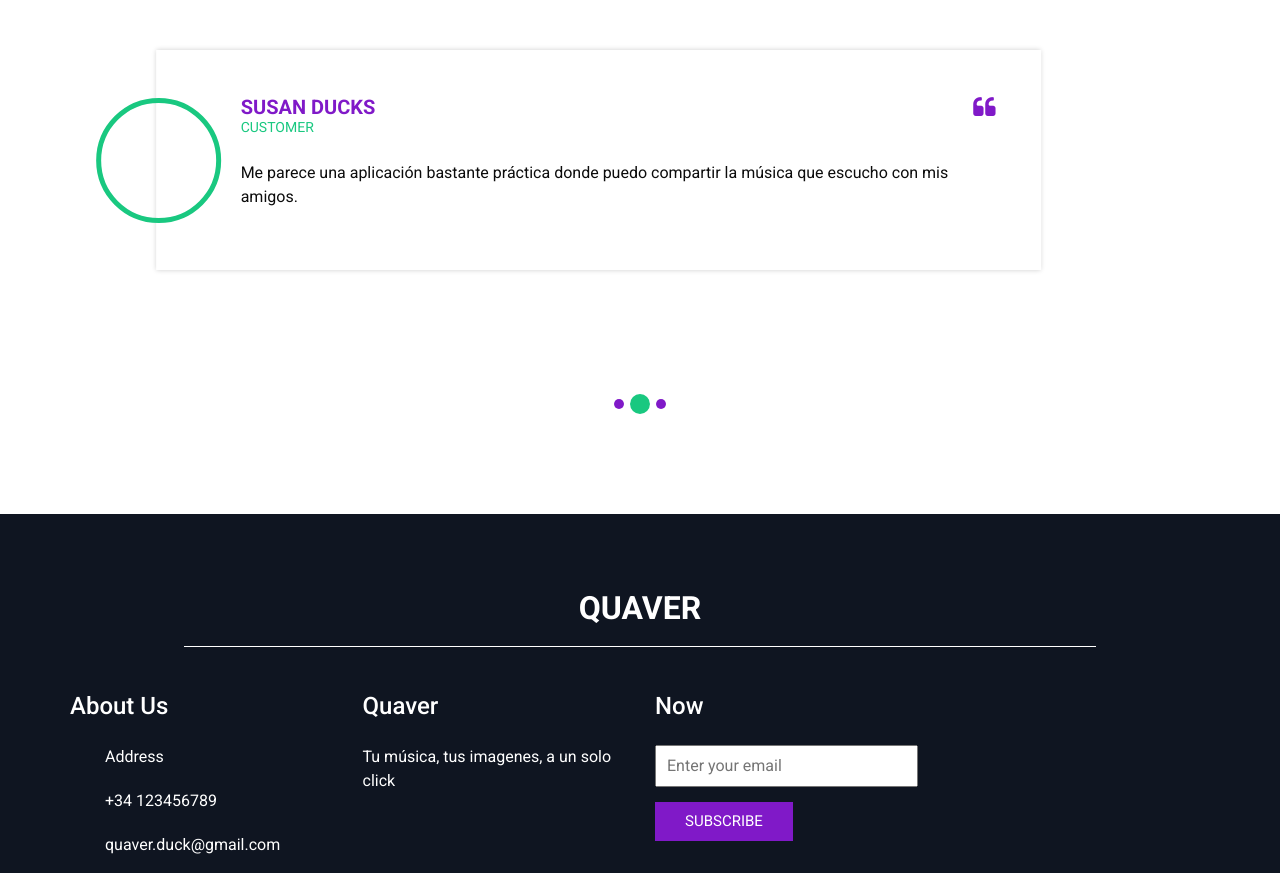
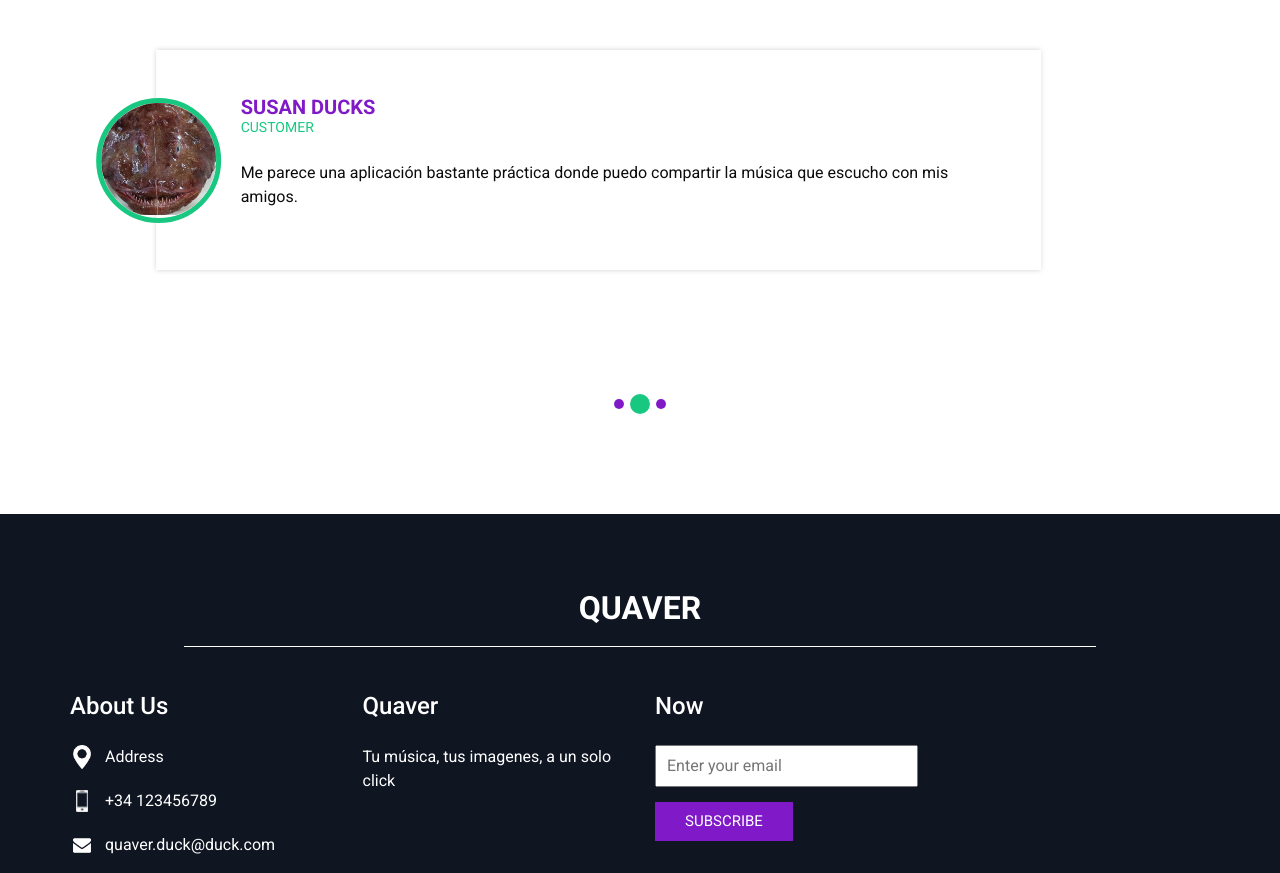
Before and after one commit to UniExtremadura/gps-project-gd06, a plain HTML site: page docs/testimonial.html in a window 1280 px wide. Shown: the part 117-990 px from the top of the page. Drawn offline with nearby package versions, Linux system fonts and the light colour scheme; some packages are replaced by stand-ins of ours; files whose address does not match are found by name.

Commit message:
GD06-137 HU11.3 Recopilar testimonios positivos

```diff
--- a/docs/testimonial.html
+++ b/docs/testimonial.html
@@ -95,7 +95,7 @@
             <div class="col-md-10 mx-auto">
               <div class="box">
                 <div class="img-box">
-                  <img src="images/client.jpg" alt="">
+                  <img src="imagenes/client1.png" alt="">
                 </div>
                 <div class="detail-box">
                   <div class="client_info">
@@ -107,7 +107,6 @@
                         Customer
                       </h6>
                     </div>
-                    <i class="fa fa-quote-left" aria-hidden="true"></i>
                   </div>
                   <p>
                     Me parece una aplicación bastante práctica donde puedo compartir la música que escucho con mis amigos.
@@ -124,7 +123,7 @@
             <div class="col-md-10 mx-auto">
               <div class="box">
                 <div class="img-box">
-                  <img src="images/client.jpg" alt="">
+                  <img src="imagenes/client2.jpeg" alt="">
                 </div>
                 <div class="detail-box">
                   <div class="client_info">
@@ -136,7 +135,6 @@
                         Customer
                       </h6>
                     </div>
-                    <i class="fa fa-quote-left" aria-hidden="true"></i>
                   </div>
                   <p>
                     Puedo juntar mis dos pasiones al mismo tiempo, la música y la fotográfia. Gracias a esta apliación puedo recordar
@@ -155,7 +153,7 @@
             <div class="col-md-10 mx-auto">
               <div class="box">
                 <div class="img-box">
-                  <img src="images/rape.png" alt="">
+                  <img src="imagenes/client3.jpeg" alt="">
                 </div>
                 <div class="detail-box">
                   <div class="client_info">
@@ -167,7 +165,6 @@
                         Customer
                       </h6>
                     </div>
-                    <i class="fa fa-quote-left" aria-hidden="true"></i>
                   </div>
                   <p>
                     Fácil de usar y muy práctica. Guardo mis momentos con mis amigos, y así sé qué tipo de música escuchan y en qué lugar.
@@ -208,7 +205,7 @@
           </h5>
           <div>
             <div class="img-box">
-              <img src="images/location-white.png" width="18px" alt="">
+              <img src="imagenes/location-white.png" width="18px" alt="">
             </div>
             <p>
               Address
@@ -216,7 +213,7 @@
           </div>
           <div>
             <div class="img-box">
-              <img src="images/telephone-white.png" width="12px" alt="">
+              <img src="imagenes/telephone-white.png" width="12px" alt="">
             </div>
             <p>
               +34 123456789
@@ -224,10 +221,10 @@
           </div>
           <div>
             <div class="img-box">
-              <img src="images/envelope-white.png" width="18px" alt="">
+              <img src="imagenes/envelope-white.png" width="18px" alt="">
             </div>
             <p>
-              quaver.duck@gmail.com
+              quaver.duck@duck.com
             </p>
           </div>
         </div>
```
Also changed, not shown: docs/imagenes/envelope-white.png (added), docs/imagenes/location-white.png (added), docs/imagenes/telephone-white.png (added).
